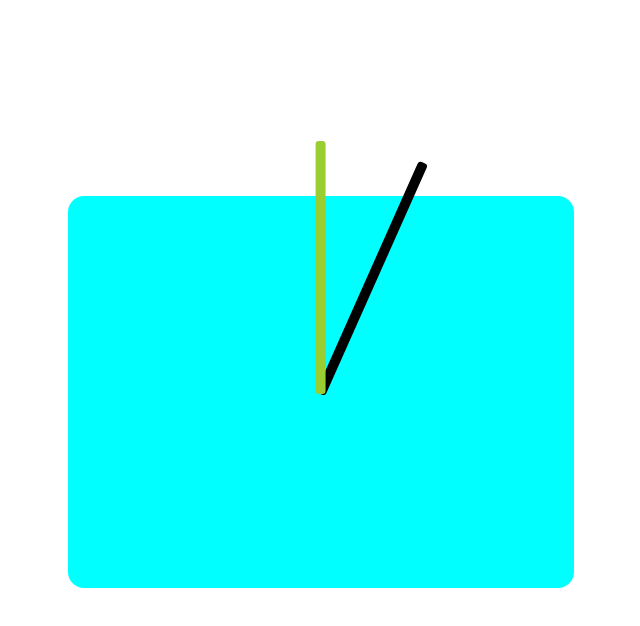
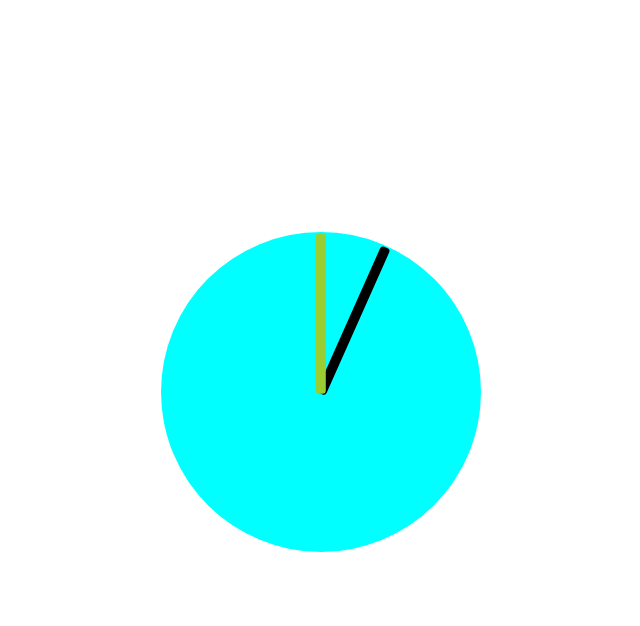
Before and after one commit to jogipr/javascript-30-2-js-clock-vvqrt, a plain HTML site: page index.html in a window 1280 px wide. Shown: the part 66-692 px from the top of the page, without its empty margins (319-959 px from the left). Drawn offline with Linux system fonts and the light colour scheme.

Commit message:
1 file modified

```diff
--- a/styles.css
+++ b/styles.css
@@ -17,10 +17,10 @@ h1 {
 }
 
 .clock-container {
-  width: 50%;
-  height: 50%;
+  width: 20rem;
+  height: 20rem;
   background-color: aqua;
-  border-radius: 1rem;
+  border-radius: 50%;
 }
 
 .clock-face {
```
